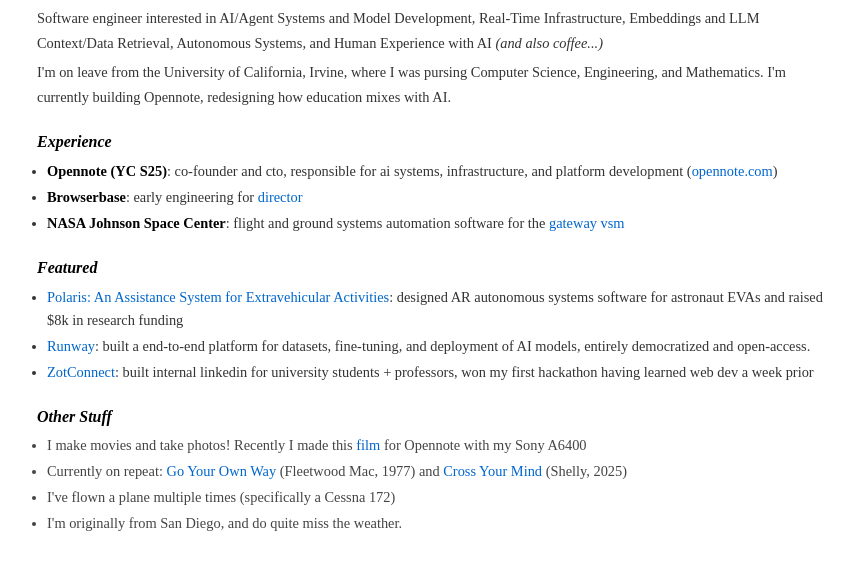
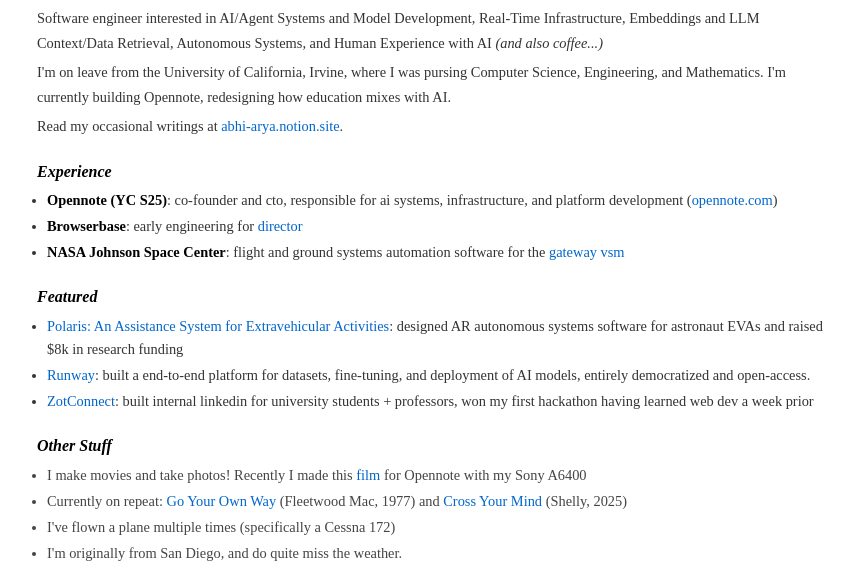
Before and after one commit to abhi-arya1/abhi-arya1.github.io, a plain HTML site: page index.html in a window 1280 px wide. Shown: the part 168-740 px from the top of the page, without its empty margins (208-1062 px from the left). Drawn offline with Linux system fonts and the light colour scheme.

Commit message:
Update index.html

```diff
--- a/index.html
+++ b/index.html
@@ -160,6 +160,8 @@
 
     <p>I'm on leave from the University of California, Irvine, where I was pursing Computer Science, Engineering, and Mathematics. I'm currently building Opennote, redesigning how education mixes with AI.</p>
 
+    <p>Read my occasional writings at <a href="https://abhi-arya.notion.site/" class="project-link">abhi-arya.notion.site</a>.</p>
+
     <h2><i>Experience</i></h2>
     <ul>
         <li><span class="job-title">Opennote (YC S25)</span>: co-founder and cto, responsible for ai systems, infrastructure, and platform development (<a class="project-link" href="https://opennote.com">opennote.com</a>)</li>
```
